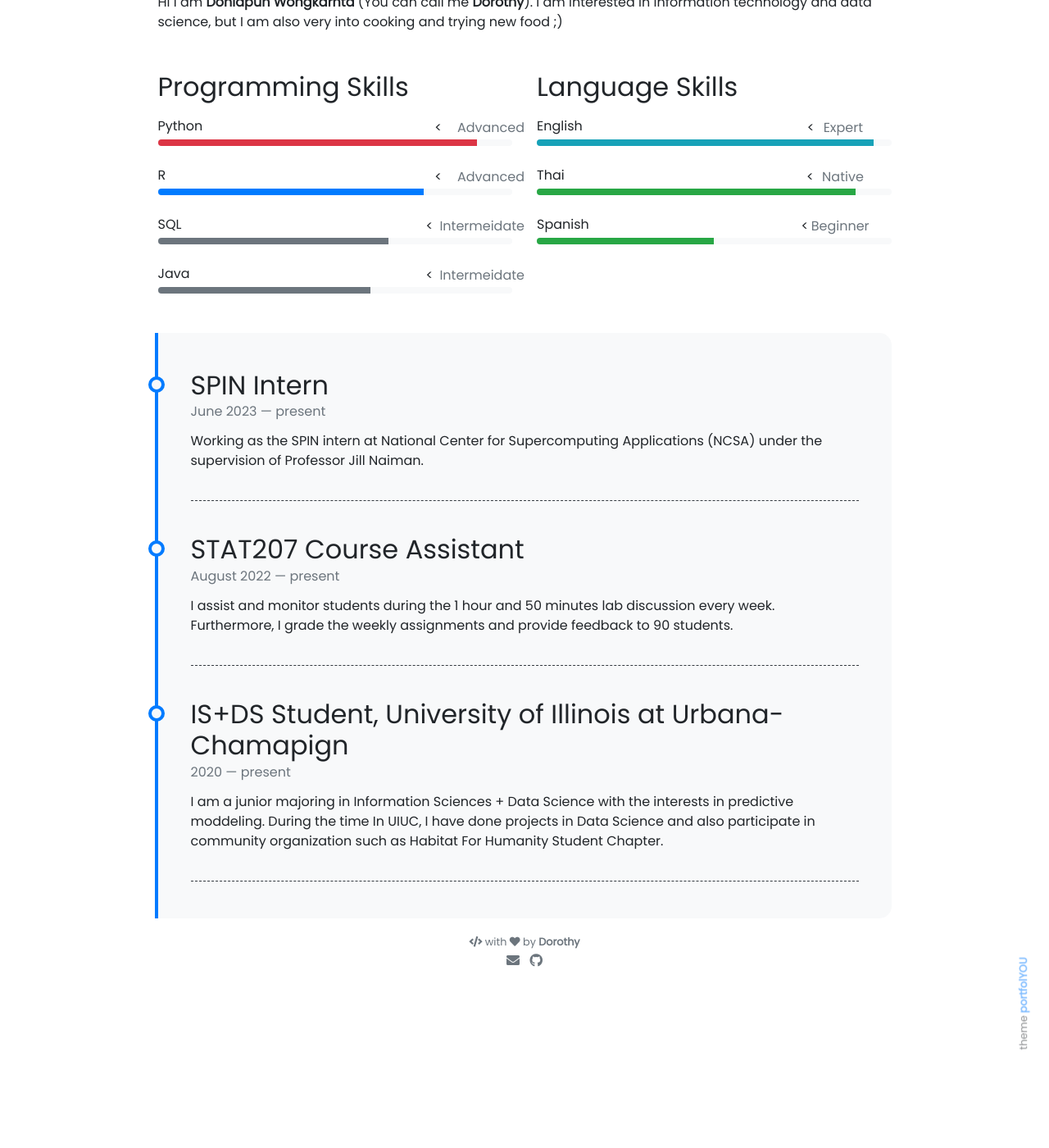
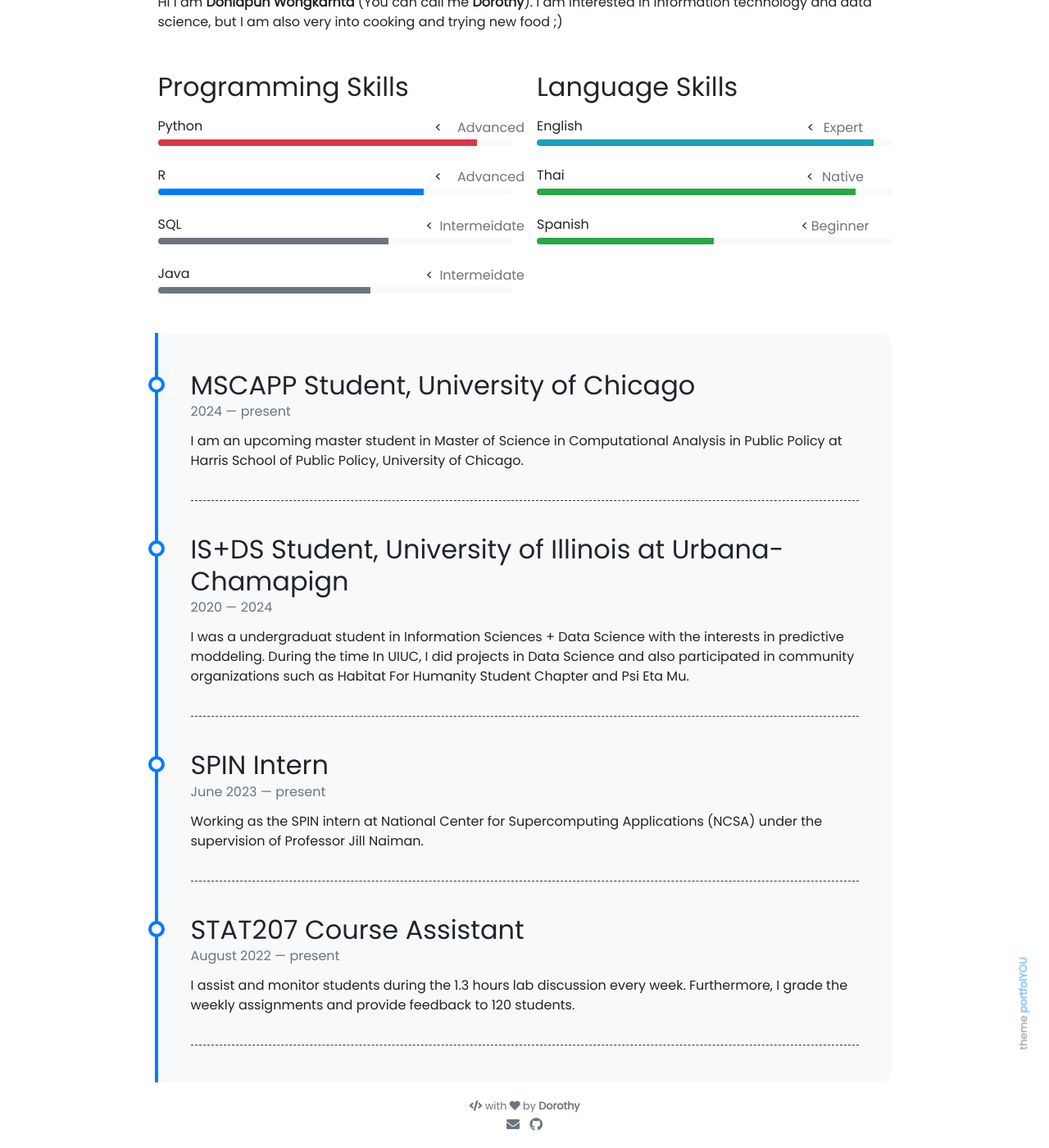
Before and after one commit to Donlapun/donlapun.github.io, a Jekyll site: the page built from pages/about.md, in a window 1280 px wide and 1400 px high, scrolled down 219 px. Shown: the whole window at 82% size. Built offline with Jekyll 4.4.1, drawn with Linux system fonts in a browser that asks for light colours; nearby versions of some CDN libraries; before the commit the page ends 1419 px from its top, so only the background shows below that.

Commit message:
Update timeline.yml

```diff
--- a/_data/timeline.yml
+++ b/_data/timeline.yml
@@ -1,18 +1,28 @@
+
+- title:  MSCAPP Student, University of Chicago
+  from: 2024
+  to: present
+  description: I am an upcoming master student in Master of Science in Computational Analysis in Public Policy
+                at Harris School of Public Policy, University of Chicago.
+
+- title:  IS+DS Student, University of Illinois at Urbana-Chamapign
+  from: 2020
+  to: 2024
+  description: I was a undergraduat student in Information Sciences + Data Science with the interests in predictive moddeling.
+                During the time In UIUC, I did projects in Data Science and also participated in community organizations
+                such as Habitat For Humanity Student Chapter and Psi Eta Mu.
 - title: SPIN Intern
   from: June 2023
   to: present
-  description: Working as the SPIN intern at National Center for Supercomputing Applications (NCSA) under the supervision of Professor Jill Naiman.
+  description: Working as the SPIN intern at National Center for Supercomputing Applications (NCSA) under
+              the supervision of Professor Jill Naiman.
 - title: STAT207 Course Assistant
   from: August 2022
   to: present
-  description: I assist and monitor students during the 1 hour and 50 minutes lab discussion every week. Furthermore, I grade the weekly assignments and provide feedback to 90 students.
+  description: I assist and monitor students during the 1.3 hours lab discussion every week.
+                  Furthermore, I grade the weekly assignments and provide feedback to 120 students.
 
-- title:  IS+DS Student, University of Illinois at Urbana-Chamapign
-  from: 2020
-  to: present
-  description: I am a junior majoring in Information Sciences + Data Science with the interests in predictive moddeling.
-                During the time In UIUC, I have done projects in Data Science and also participate in community organization
-                such as Habitat For Humanity Student Chapter.
+
 # - title: Software Engineer, Google, UK
 #   from: 2018
 #   to: present
```
